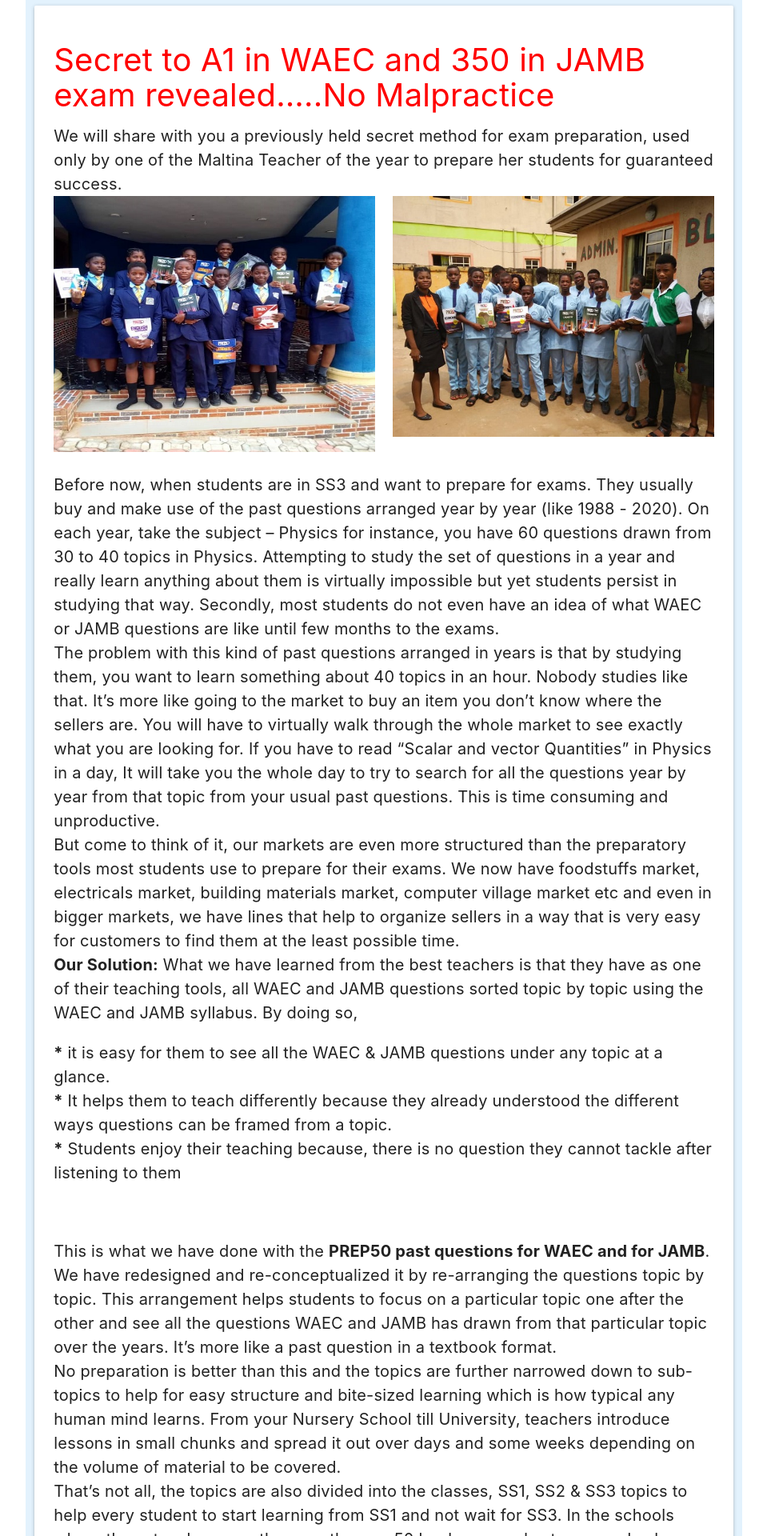
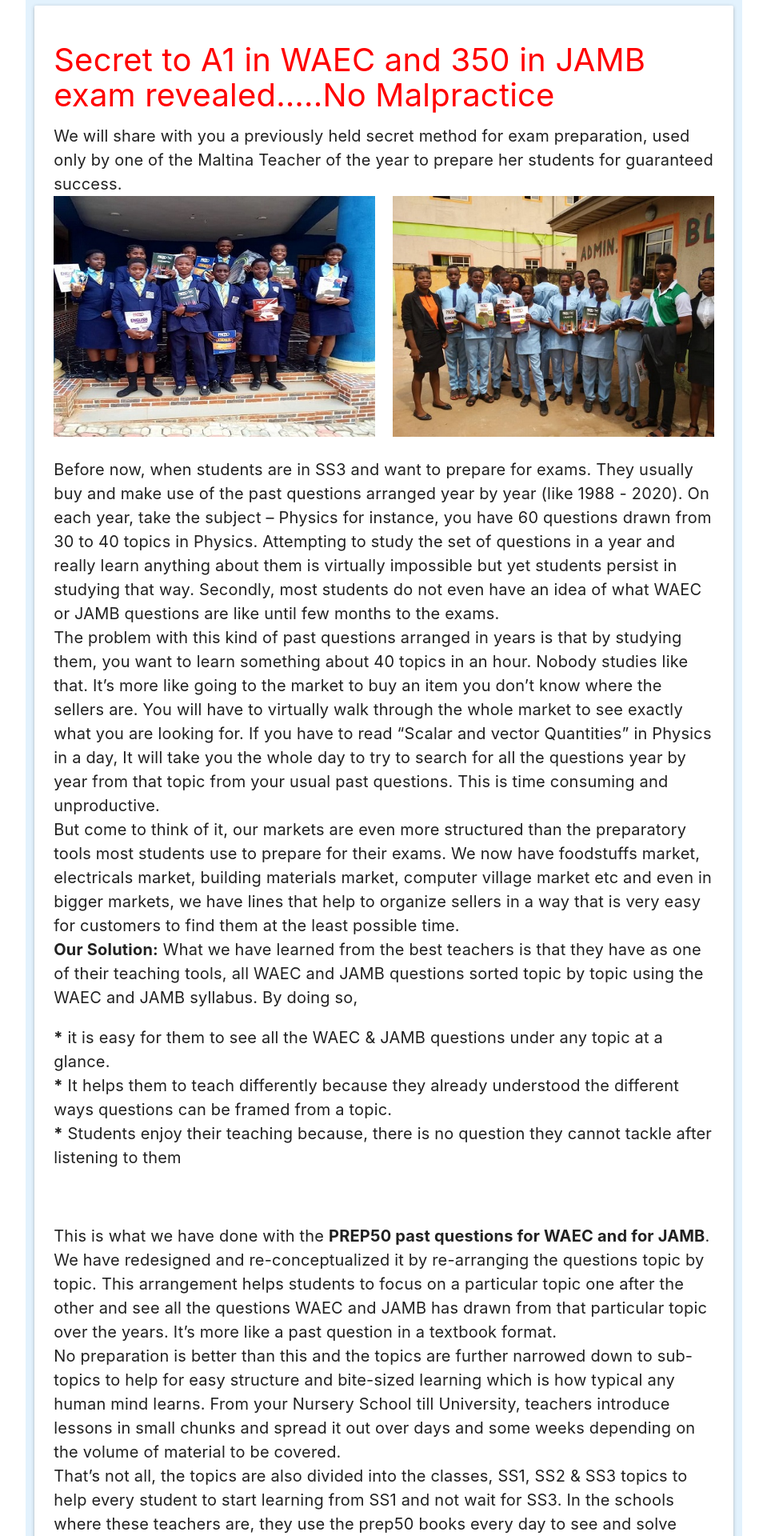
Before and after one commit to nwabuike/SalesPage, a PHP site: page / in a window 1280 px wide. Shown: the part 555-2475 px from the top of the page at 80% size, without its empty margins (160-1119 px from the left). Run offline with PHP 8.4, Linux system fonts and the light colour scheme; some libraries are stand-ins or nearby versions.

Commit message:
resize the view

```diff
--- a/index.php
+++ b/index.php
@@ -136,7 +136,7 @@
         </div>
         <div class="row">
 
-            <div class="blue lighten-5 col s12 m1 l12">
+            <div class="blue lighten-5 col s12 m12 l12">
 
                 <div class="card">
                     <div class="card-content">
@@ -147,7 +147,7 @@
                         <p>We will share with you a previously held secret method for exam preparation, used only by one of the Maltina Teacher of the year to prepare her students for guaranteed success.</p>
                         <div class="row">
                             <div class="col s6">
-                                <img class="responsive-img" style="height: 320px; width: 100%;" src="img/ckc.jpg" />
+                                <img class="responsive-img" src="img/ckc.jpg" />
                             </div>
                             <div class="col s6">
                                 <img class="responsive-img" src="img/sch.jpg" />
```
Also changed, not shown: img/ckc.jpg.
